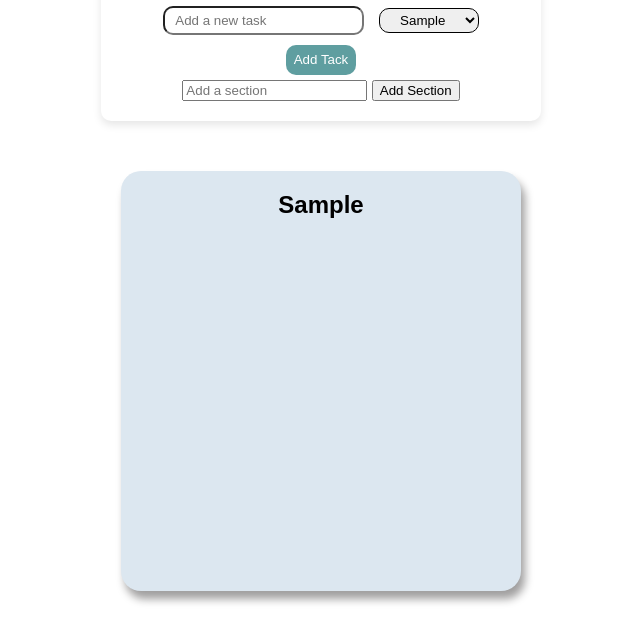
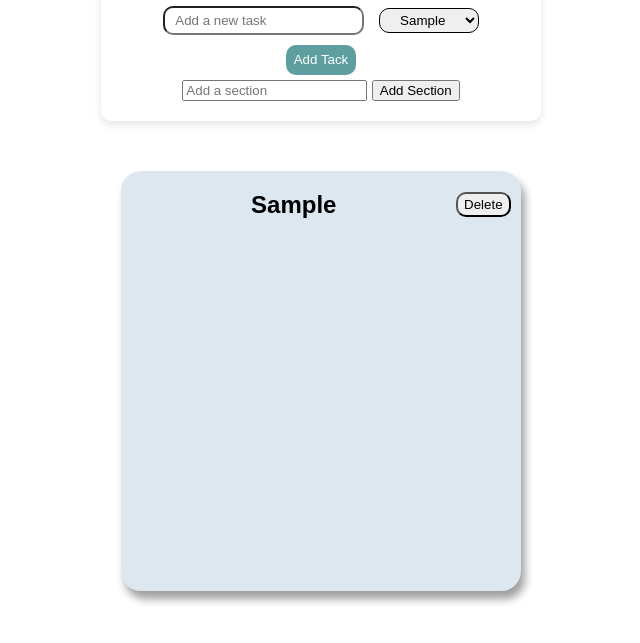
Before and after one commit to deshandsd/To_do_list, a plain HTML site: page index.html in a window 1280 px wide. Both pictures are taken after typing "Sample" into the empty fields and a click on the button "Add Section". Shown: the part 107-750 px from the top of the page, without its empty margins (319-959 px from the left). Drawn offline with nearby package versions, Linux system fonts and the light colour scheme.

Commit message:
add the delete button for div section

```diff
--- a/scrip.js
+++ b/scrip.js
@@ -35,13 +35,25 @@ function AddSection(name){
 
 
     const newSection = document.createElement('div');
+    const Tsectoin = document.createElement('span');
+    const header = document.createElement("h2");
+    const sectionButton = document.createElement('button')
+    sectionButton.textContent = "Delete";
     const newUl = document.createElement("ul");
-    const header = document.createElement("h2")
+    Tsectoin.setAttribute('class','Tsection');
+    Tsectoin.appendChild(header);
+    Tsectoin.appendChild(sectionButton);
     header.textContent = name;
-    newSection.appendChild(header);
+    newSection.appendChild(Tsectoin);
     newUl.setAttribute('name','divUL')
     newSection.appendChild(newUl);
     sectionDiv.appendChild(newSection);
+
+
+    sectionButton.addEventListener("click",() =>{
+        sectionDiv.removeChild(newSection);
+        taskSection.removeChild(newoption);
+    });
 
 };
 
@@ -146,15 +158,18 @@ function addTask(task,number){
     todoList.insertBefore(listItem, todoList.firstChild); // listItem.insertAdjacentElement('afterbegin', listItem);
     });
 
-    let todoList;
+    let todoList = todoLists[number -1];
+    //console.log(number);
 
-    if(number == "1"){
-        todoList = todoLists[0];
-    }else if(number == "2"){
-        todoList = todoLists[1];
-    }else if(number == "3"){
-        todoList = todoLists[2];
-    }
+    // console.log(todoList);
+
+    // if(number == "1"){
+    //     todoList = todoLists[0];
+    // }else if(number == "2"){
+    //     todoList = todoLists[1];
+    // }else if(number == "3"){
+    //     todoList = todoLists[2];
+    // }
 
     todoList.appendChild(listItem);
 
--- a/style.css
+++ b/style.css
@@ -91,13 +91,29 @@
 
 
 }
+div .Tsection{
+    display: flex;
+    flex-direction: row;
+    flex-wrap: wrap;
+    justify-content: center;
+    align-items: center;
+}
 
-div h2{
+
+div .Tsection h2{
     font-family: Arial, Helvetica, sans-serif;
     text-align: center;
     margin: 0;
     padding: 10px 0px;
+    flex-grow: 1;
 }
+
+div .Tsection button{
+    height: 25px;
+    border-radius: 10px;
+
+}
+
 
 ul li span{
     font-family: Arial, Helvetica, sans-serif;
```
